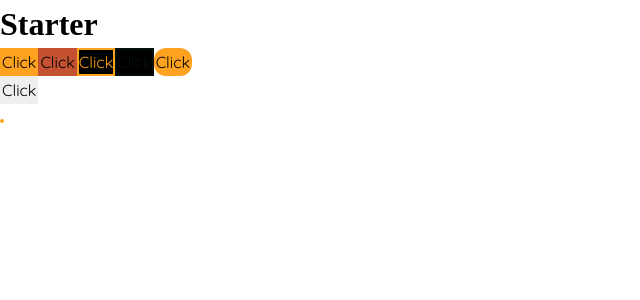
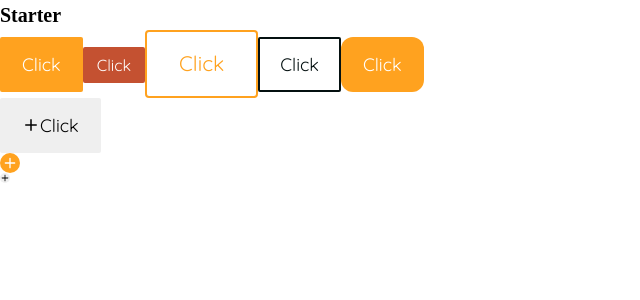
Before and after one commit to Hakan2211/sisters_page, a React (Create React App) app in the folder frontend/sisters-page/: page / in a window 1280 px wide. Shown: the top 300 px of the page, without its empty margins (0-640 px from the left). Built offline with nearby package versions, Linux system fonts and the light colour scheme.

Commit message:
button component

```diff
--- a/frontend/sisters-page/src/App.js
+++ b/frontend/sisters-page/src/App.js
@@ -1,4 +1,4 @@
-import { Button } from './components'
+import { Button, CircularButton } from './components'
 import GlobalStyles from './styles/global-styles'
 import { CgMathPlus } from 'react-icons/cg'
 
@@ -10,10 +10,10 @@ const App = () => {
       <Button size='medium' variant='primary'>
         Click
       </Button>
-      <Button size='medium' variant='secondary'>
+      <Button size='small' variant='secondary'>
         Click
       </Button>
-      <Button size='medium' variant='outline'>
+      <Button size='large' variant='outline'>
         Click
       </Button>
       <Button size='medium' variant='white'>
@@ -23,12 +23,16 @@ const App = () => {
         Click
       </Button>
       <Button size='medium' variant='buttonWithIcon'>
-        {CgMathPlus}
+        <CgMathPlus />
         Click
       </Button>
-      <Button size='medium' variant='circular'>
-        {CgMathPlus}
+      <Button size='small' variant='circular'>
+        <CgMathPlus />
       </Button>
+      <CircularButton size={'small'}>
+        {' '}
+        <CgMathPlus />
+      </CircularButton>
     </>
   )
 }
--- a/frontend/sisters-page/src/components/common/Buttons/Button.js
+++ b/frontend/sisters-page/src/components/common/Buttons/Button.js
@@ -3,23 +3,24 @@ import styled from 'styled-components'
 const SIZES = {
   small: {
     '--borderRadius': 2 + 'px',
-    '--fontSize': 16 / 16 + 'rem',
-    '--padding': '4px 12px',
+    '--fontSize': '1.6rem',
+    '--padding': '0.4rem 1.2rem',
   },
   medium: {
     '--borderRadius': 2 + 'px',
-    '--fontSize': 18 / 16 + 'rem',
-    '--padding': '12px 20px',
+    '--fontSize': '1.8rem',
+    '--padding': '1.2rem 2rem',
   },
   large: {
     '--borderRadius': 4 + 'px',
-    '--fontSize': 21 / 16 + 'rem',
-    '--padding': '16px 32px',
+    '--fontSize': '2.1rem',
+    '--padding': '1.6rem 3.2rem',
   },
 }
 
 const Button = ({ size, variant, children }) => {
   const styles = SIZES[size]
+  console.log(styles)
 
   let Component
 
@@ -41,7 +42,7 @@ const Button = ({ size, variant, children }) => {
     throw new Error(`Unrecognized Button variant: ${variant}`)
   }
 
-  return <Component styles={styles}>{children}</Component>
+  return <Component style={styles}>{children}</Component>
 }
 
 const ButtonBase = styled.button`
@@ -92,14 +93,19 @@ const WhiteButton = styled(OutlineButton)`
 const RoundButton = styled(PrimaryButton)`
   border-radius: var(--borderRound);
 `
-const CircularButton = styled(PrimaryButton)`
-  border-radius: 50%;
-`
 
 const ButtonWithIcon = styled(ButtonBase)`
   display: flex;
   align-items: center;
   justify-content: center;
 `
-
+const CircularButton = styled(PrimaryButton)`
+  border-radius: 50%;
+  //width: 50px;
+  //height: 50px;
+  display: flex;
+  align-items: center;
+  justify-content: center;
+  padding: 0;
+`
 export default Button
--- /dev/null
+++ b/frontend/sisters-page/src/components/common/Buttons/CircularButton.js
@@ -0,0 +1,35 @@
+import styled from 'styled-components'
+
+const SIZES = {
+  small: {
+    '--fontSize': '1.6rem',
+    '--padding': '1rem',
+  },
+  medium: {
+    '--fontSize': '1.8rem',
+    '--padding': '2rem',
+  },
+  large: {
+    '--fontSize': '2.1rem',
+    '--padding': '3rem',
+  },
+}
+
+const CircularButton = ({ size, children }) => {
+  const styles = SIZES[size]
+  return <CircularStyled style={styles}>{children}</CircularStyled>
+}
+
+const CircularStyled = styled.button`
+  border-radius: 50%;
+  //width: 50px;
+  //height: 50px;
+  display: flex;
+  align-items: center;
+  justify-content: center;
+  padding: 0;
+  cursor: pointer;
+  border: none;
+`
+
+export default CircularButton
--- a/frontend/sisters-page/src/components/index.js
+++ b/frontend/sisters-page/src/components/index.js
@@ -1,3 +1,4 @@
 import Button from './common/Buttons/Button'
+import CircularButton from './common/Buttons/CircularButton'
 
-export { Button }
+export { Button, CircularButton }
--- a/frontend/sisters-page/src/styles/global-styles.js
+++ b/frontend/sisters-page/src/styles/global-styles.js
@@ -16,7 +16,7 @@ const GlobalStyles = createGlobalStyle`
         --tertiary-dark:#239589;
 
         --black:#041010;
-        --white:#000000;
+        --white:#ffffff;
         --grey:#a3a3a3;
         --grey-light:#d6d6d6;
         --grey-dark:#666666;
@@ -34,6 +34,9 @@ const GlobalStyles = createGlobalStyle`
 
 * {
   margin: 0;
+}
+html{
+  font-size: 62.5%;
 }
 
 html, body {
```
